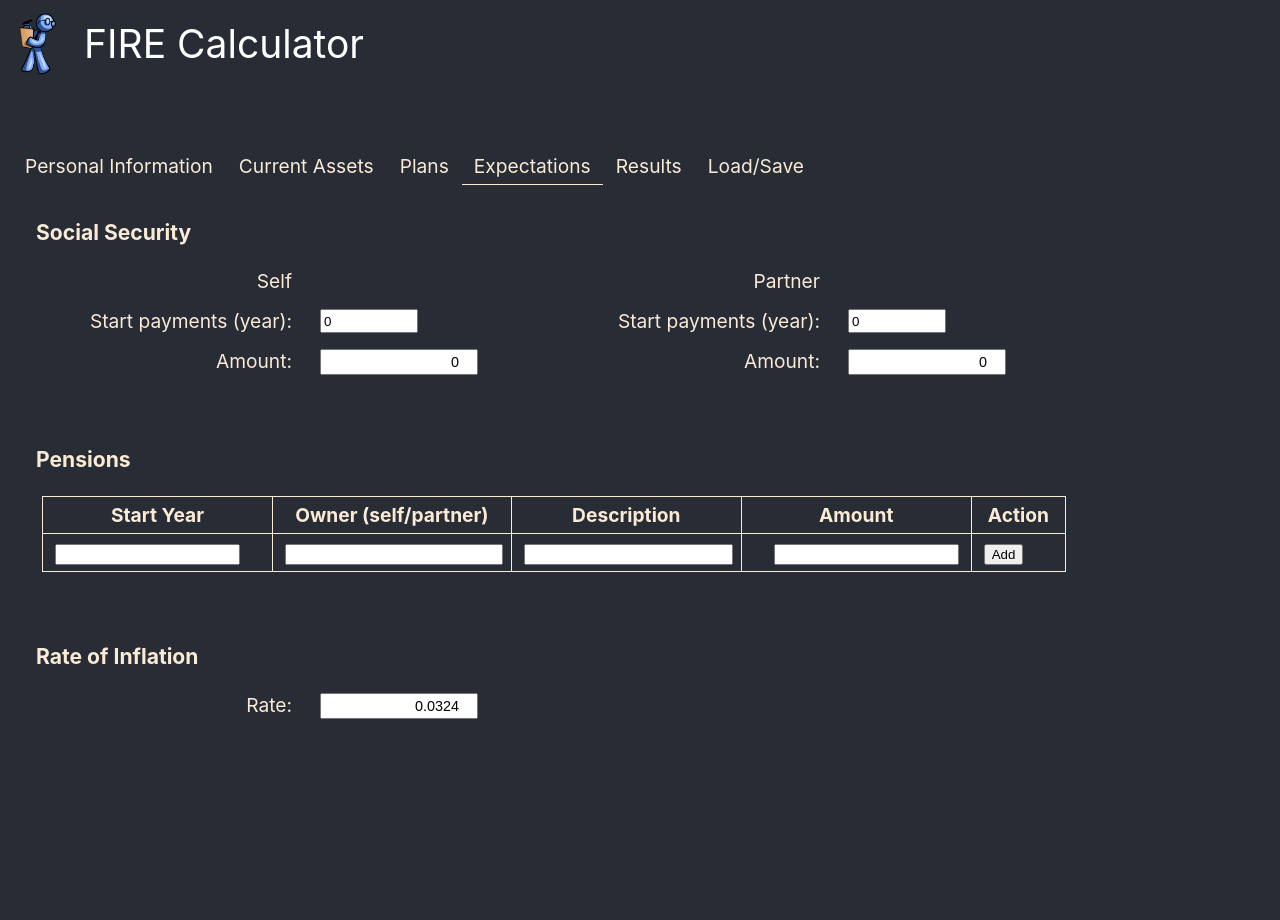
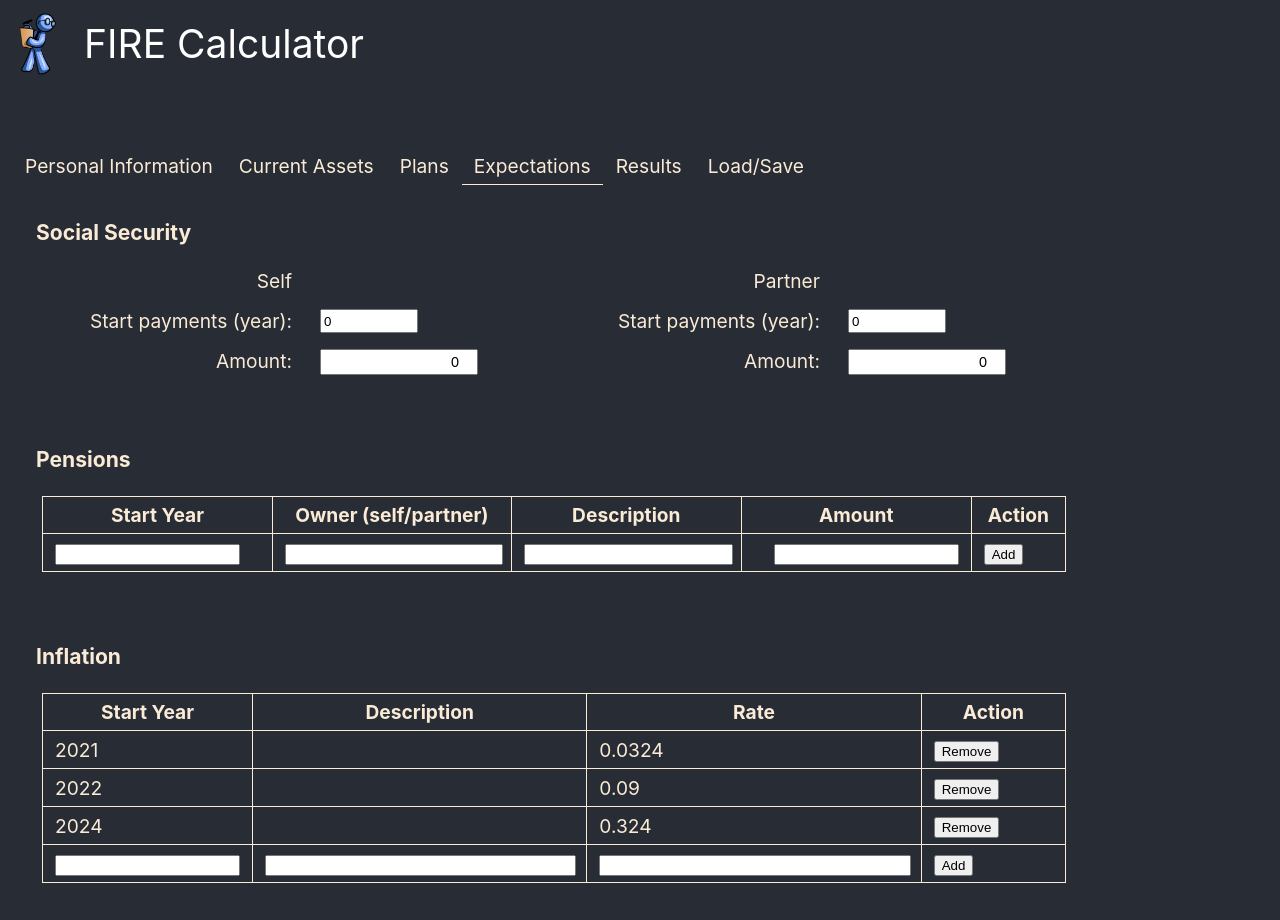
Before and after one commit to sh0knah/FIRE, a React (Create React App) app: page / in a window 1280 px wide. Both pictures are taken after a click on the tab "Expectations". Shown: the top 920 px of the page. Built offline with nearby package versions, Linux system fonts and the light colour scheme.

Commit message:
Variable inflation rates

```diff
--- a/src/Calculations.js
+++ b/src/Calculations.js
@@ -59,7 +59,7 @@ function modelResults(personal, currentAssets, plan, expectations) {
     const startTaxDeferredStocks_Partner = +currentAssets.taxDeferredStocks_Partner;
 
     const returnIndexStart = 1;
-    const numberOfIterations = 107;
+    const numberOfIterations = numHistoryYears;
 
     let iterations = [];
     for (let i = 0; i < numberOfIterations; i++) {
@@ -188,14 +188,14 @@ function modelResults(personal, currentAssets, plan, expectations) {
             }
 
             // TODO - calculate return on bonds and cash
-
+            debugger;
             // Get inflation rate
-            // for (let i = 0; i < expectations.inflationRates.length; i++) {
-            //     if (expectations.inflationRates[i].startYear === year) {
-            //         inflationRate = expectations.inflationRates[i].rate;
-            //     }
-            // }
-            inflationRate = expectations.inflationRate;
+            for (let i = 0; i < expectations.inflationRates.length; i++) {
+                if (expectations.inflationRates[i].startYear === year) {
+                    inflationRate = expectations.inflationRates[i].rate;
+                }
+            }
+            // inflationRate = expectations.inflationRate;
 
             const stockReturn = stockResults[returnIndex] - inflationRate;
             taxableStocks = taxableStocks * (1 + stockReturn);
@@ -235,7 +235,7 @@ function modelResults(personal, currentAssets, plan, expectations) {
     return iterations;
 }
 
-const firstHistoryYear = 1915;
+//const firstHistoryYear = 1915;
 const numHistoryYears = 107;
 const stockResults = [ // 1915-2021
     0.8149,
--- a/src/InputExpectations.js
+++ b/src/InputExpectations.js
@@ -11,13 +11,24 @@ function InputExpectations() {
         const initialValue = JSON.parse(saved);
         return initialValue ||
         {
-            // inflationRates: [
-            //     {
-            //         startYear: 2021,
-            //         rate: .0324
-            //     }
-            // ],
-            inflationRate: 0.0324,
+            inflationRates: [
+                {
+                    startYear: 2021,
+                    description: "",
+                    rate: .0324
+                },
+                {
+                    startYear: 2022,
+                    description: "",
+                    rate: 0.09
+                },
+                {
+                    startYear: 2024,
+                    description: "",
+                    rate: 0.324
+                }
+            ],
+            // inflationRate: 0.0324,
             pensions: [],
 
             ssyear: 0,
@@ -91,12 +102,39 @@ function InputExpectations() {
         });
     };
 
+    function handleAddRate() {
+        const startYear = document.getElementById("RateStartYear").value;
+        const description = document.getElementById("RateDescription").value;
+        const rate = document.getElementById("RateRate").value === "" ? 0 : +document.getElementById("RateRate").value;
+
+        const newRow = {
+            startYear: +startYear,
+            description: description,
+            rate: +rate
+        };
+        const rates = state.inflationRates.concat(newRow).sort((first, second) => { return first.year > second.year });
+        setState({
+            ...state,
+            inflationRates:
+                rates
+        });
+    };
+
     function handleRemovePension(index) {
         const pensions = JSON.parse(JSON.stringify(state.pensions)); // Deep Clone array
         pensions.splice(index, 1).sort((first, second) => { return first.startYear + first.owner < second.startYear + second.owner });
         setState({
             ...state,
             pensions: pensions
+        });
+    };
+
+    function handleRemoveRate(index) {
+        const rates = JSON.parse(JSON.stringify(state.inflationRates)); // Deep Clone array
+        rates.splice(index, 1).sort((first, second) => { return first.startYear < second.startYear });
+        setState({
+            ...state,
+            inflationRates: rates
         });
     };
 
@@ -163,18 +201,42 @@ function InputExpectations() {
             </div>
 
             <div id="Inflation" className="Section-Body">
-                <div className="Section-Label">Rate of Inflation</div>
+                <div className="Section-Label">Inflation</div>
                 <div className="Section-Instructions"></div>
                 <div className="Section-Subsection">
-                    <div className="Section-Subsection Grid2">
-                        <div className="SubGrid2">
-                            {/* <label htmlFor="InflationYear" className="Field-label G1">Start year: </label><input type="number" onChange={e => setState({ ...state, inflationYear: +(e.target.value) })} className="Field-value Year G2" id="InflationYear" value={state.inflationYear} /> */}
-                            <label htmlFor="InflationRate" className="Field-label G1">Rate: </label><input type="number" onChange={e => setState({ ...state, inflationRate: +(e.target.value) })} className="Field-value Currency G2" id="InflationRate" value={state.inflationRate} />
-                        </div>
-
-                    </div>
+                    <table id="Table-Inflation" className="FireData-Table">
+                        <thead>
+                            <tr>
+                                <th className="FireData-Table-Header">Start Year</th>
+                                <th className="FireData-Table-Header">Description</th>
+                                <th className="FireData-Table-Header">Rate</th>
+                                <th className="FireData-Table-Header">Action</th>
+                            </tr>
+                        </thead>
+                        <tbody>
+                            {state.inflationRates.map(function (rate, index) {
+                                return (
+                                    <tr key={index}>
+                                        <td className="FireData-Table-Cell Year" >{rate.startYear}</td>
+                                        <td className="FireData-Table-Cell" >{rate.description}</td>
+                                        <td className="FireData-Table-Cell" >{rate.rate}</td>
+                                        <td className="FireData-Table-Cell"><button id="btnRemoveRate" onClick={() => handleRemoveRate(index)}>Remove</button></td>
+                                    </tr>
+                                )
+                            })}
+                        </tbody>
+                        <tfoot>
+                            <tr>
+                                <th className="FireData-Table-Cell"><input type="year" id="RateStartYear" /></th>
+                                <th className="FireData-Table-Cell Text"><input type="test" id="RateDescription" /></th>
+                                <th className="FireData-Table-Cell Text"><input type="test" id="RateRate" /></th>
+                                <th className="FireData-Table-Cell"><button id="btnAddRate" onClick={handleAddRate}>Add</button></th>
+                            </tr>
+                        </tfoot>
+                    </table>
                 </div>
             </div>
+
         </div>
     )
 }
```
